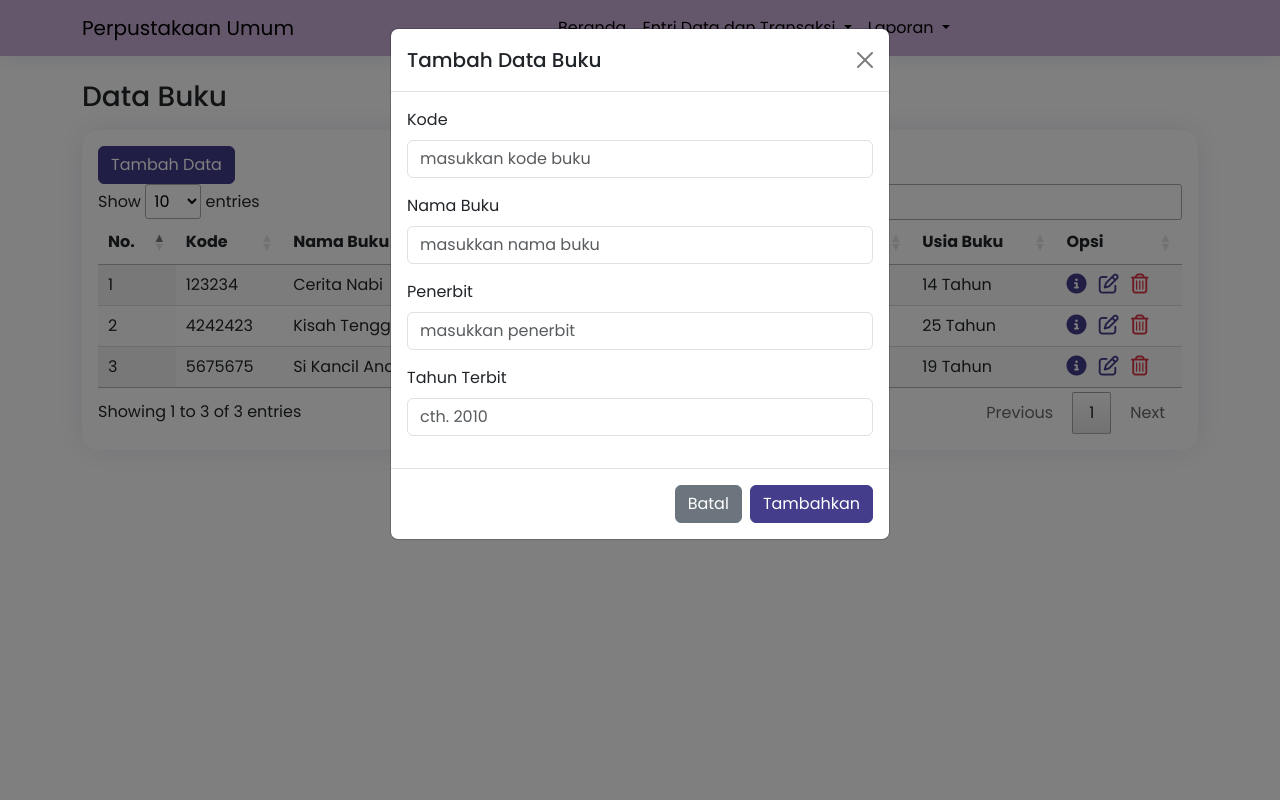
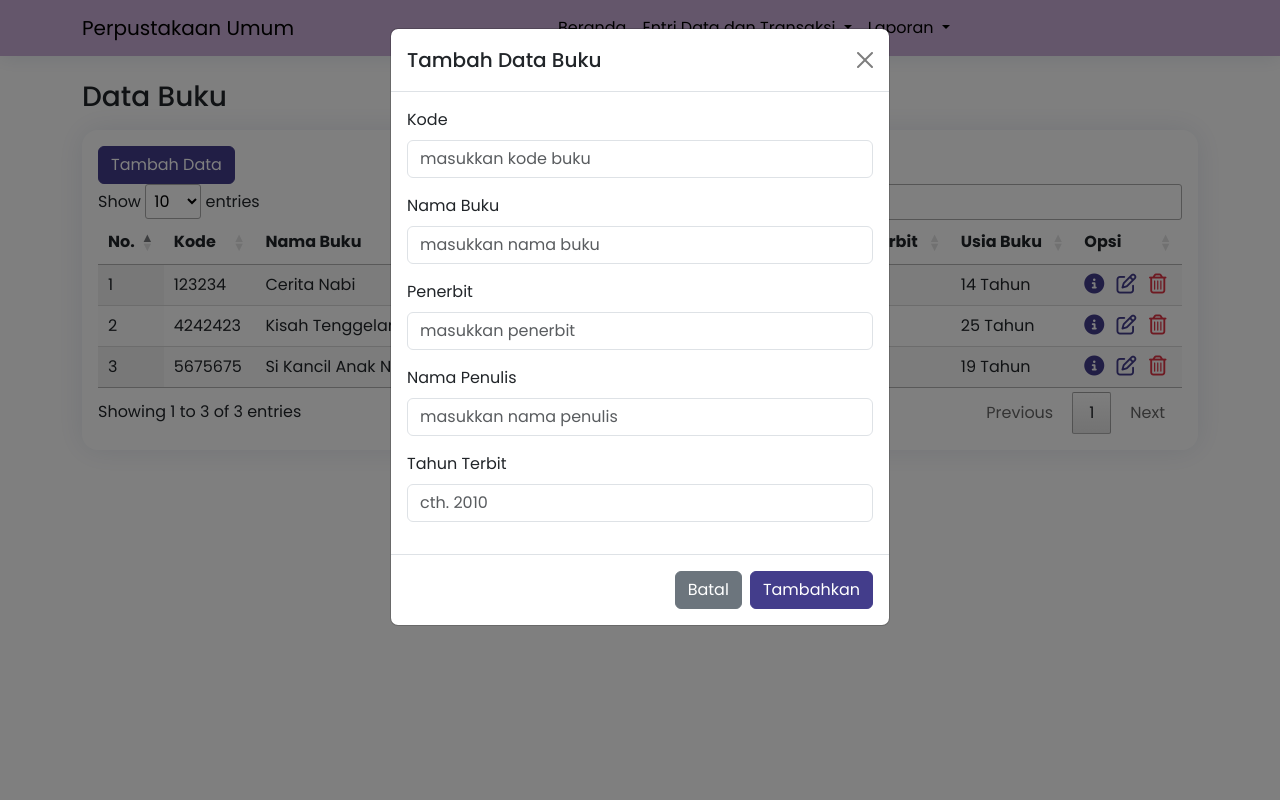
Before and after one commit to fatwaaulia/vsga_junior_web_developer, a PHP site: page /vsga/view/buku/data.php in a window 1280 px wide, after a click on "Tambah Data". Run offline with PHP 8.4, Linux system fonts and the light colour scheme; data comes from the database, SQL or seed files in the repository; data that the repository does not hold is empty; some libraries are stand-ins or nearby versions.

Commit message:
add: nama penulis pada data buku

```diff
--- a/db/buku/insert.php
+++ b/db/buku/insert.php
@@ -5,13 +5,14 @@ require '../koneksi.php';
 $kode = $_POST['kode'];
 $nama_buku = $_POST['nama'];
 $penerbit = $_POST['penerbit'];
+$nama_penulis = $_POST['nama_penulis'];
 $tahun_terbit = $_POST['tahun_terbit'];
 
-if (!$kode OR !$nama_buku OR !$penerbit OR !$tahun_terbit) {
+if (!$kode OR !$nama_buku OR !$penerbit OR !$nama_penulis OR !$tahun_terbit) {
     header('location: ../../view/buku/data.php');
 }
 
-$query = "INSERT INTO buku VALUES (0, '$kode', '$nama_buku', '$penerbit', '$tahun_terbit')";
+$query = "INSERT INTO buku VALUES (0, '$kode', '$nama_buku', '$penerbit', '$nama_penulis', '$tahun_terbit')";
 $tambah_data = mysqli_query($koneksi, $query);
 
 if ($tambah_data) {
--- a/db/buku/update.php
+++ b/db/buku/update.php
@@ -6,9 +6,10 @@ $id = $_POST['id'];
 $kode = $_POST['kode'];
 $nama_buku = $_POST['nama'];
 $penerbit = $_POST['penerbit'];
+$nama_penulis = $_POST['nama_penulis'];
 $tahun_terbit = $_POST['tahun_terbit'];
 
-if (!$id OR !$kode OR !$nama_buku OR !$penerbit OR !$tahun_terbit) {
+if (!$id OR !$kode OR !$nama_buku OR !$penerbit OR !$nama_penulis OR !$tahun_terbit) {
     header('location: ../../view/buku/data.php');
 }
 
@@ -16,6 +17,7 @@ $query = "UPDATE buku
             SET kode = '$kode',
                 nama = '$nama_buku',
                 penerbit = '$penerbit',
+                nama_penulis = '$nama_penulis',
                 tahun_terbit = '$tahun_terbit'
             WHERE id = $id";
 $edit_data = mysqli_query($koneksi, $query);
--- a/view/buku/data.php
+++ b/view/buku/data.php
@@ -54,6 +54,10 @@
                                                         <input type="text" class="form-control" id="penerbit" name="penerbit" placeholder="masukkan penerbit" required>
                                                     </div>
                                                     <div class="mb-3">
+                                                        <label for="nama_penulis" class="form-label">Nama Penulis</label>
+                                                        <input type="text" class="form-control" id="nama_penulis" name="nama_penulis" placeholder="masukkan nama penulis" required>
+                                                    </div>
+                                                    <div class="mb-3">
                                                         <label for="tahun_terbit" class="form-label">Tahun Terbit</label>
                                                         <input type="number" min="1900" max="<?= date('Y') ?>" class="form-control" id="tahun_terbit" name="tahun_terbit" placeholder="cth. 2010" required>
                                                     </div>
@@ -75,6 +79,7 @@
                                     <th>Kode</th>
                                     <th>Nama Buku</th>
                                     <th>Penerbit</th>
+                                    <th>Nama Penulis</th>
                                     <th>Tahun Terbit</th>
                                     <th>Usia Buku</th>
                                     <th>Opsi</th>
@@ -92,6 +97,7 @@
                                     <td><?= $buku['kode'] ?></td>
                                     <td><?= $buku['nama'] ?></td>
                                     <td><?= $buku['penerbit'] ?></td>
+                                    <td><?= $buku['nama_penulis'] ?></td>
                                     <td><?= $buku['tahun_terbit'] ?></td>
                                     <td>
                                         <?php
@@ -131,6 +137,10 @@
                                                             <div class="mb-3">
                                                                 <label for="penerbit" class="form-label">Penerbit</label>
                                                                 <input type="text" class="form-control" id="penerbit" name="penerbit" value="<?= $buku['penerbit'] ?>" placeholder="masukkan penerbit" required>
+                                                            </div>
+                                                            <div class="mb-3">
+                                                                <label for="nama_penulis" class="form-label">Nama Penulis</label>
+                                                                <input type="text" class="form-control" id="nama_penulis" name="nama_penulis" value="<?= $buku['nama_penulis'] ?>" placeholder="masukkan nama penulis" required>
                                                             </div>
                                                             <div class="mb-3">
                                                                 <label for="tahun_terbit" class="form-label">Tahun Terbit</label>
```
